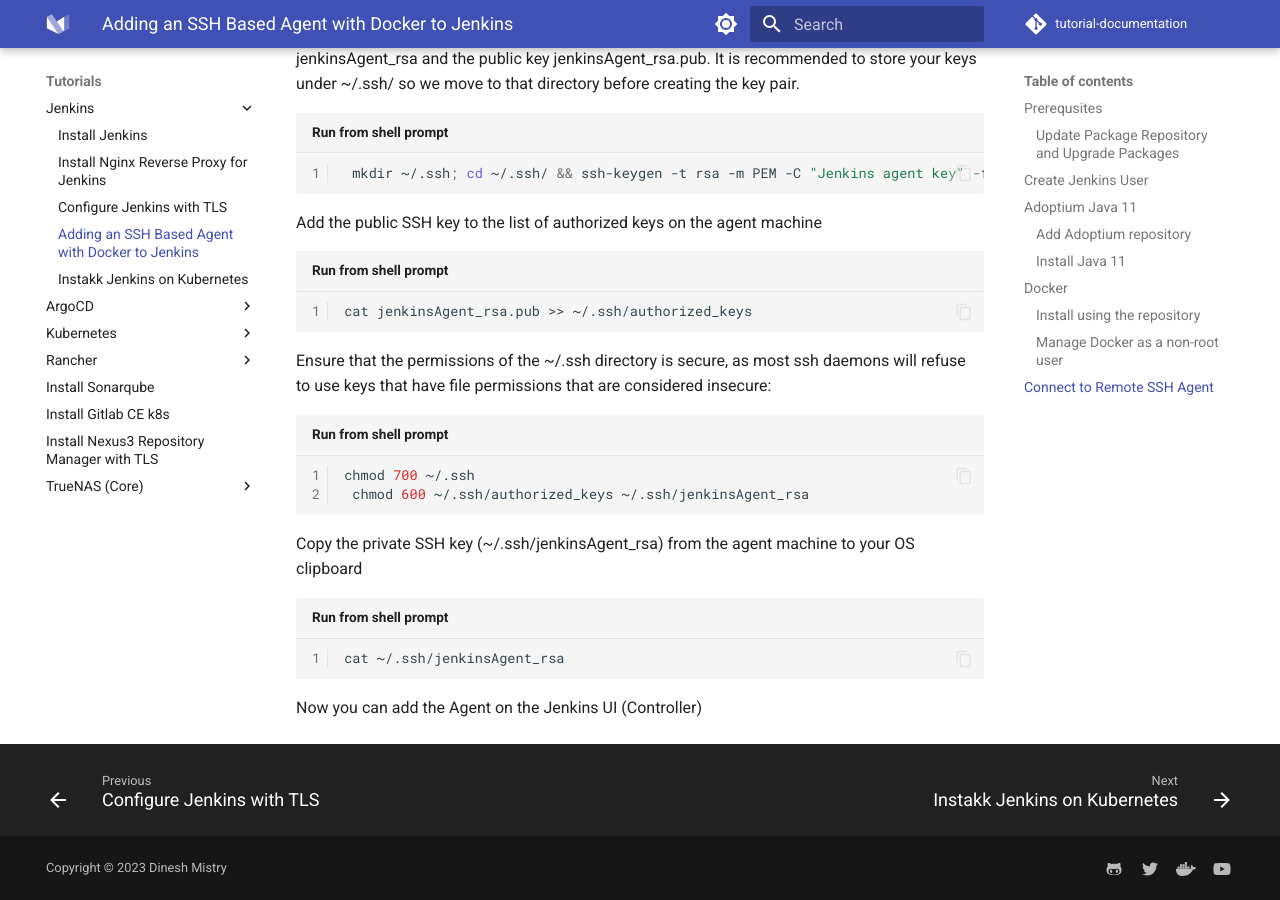
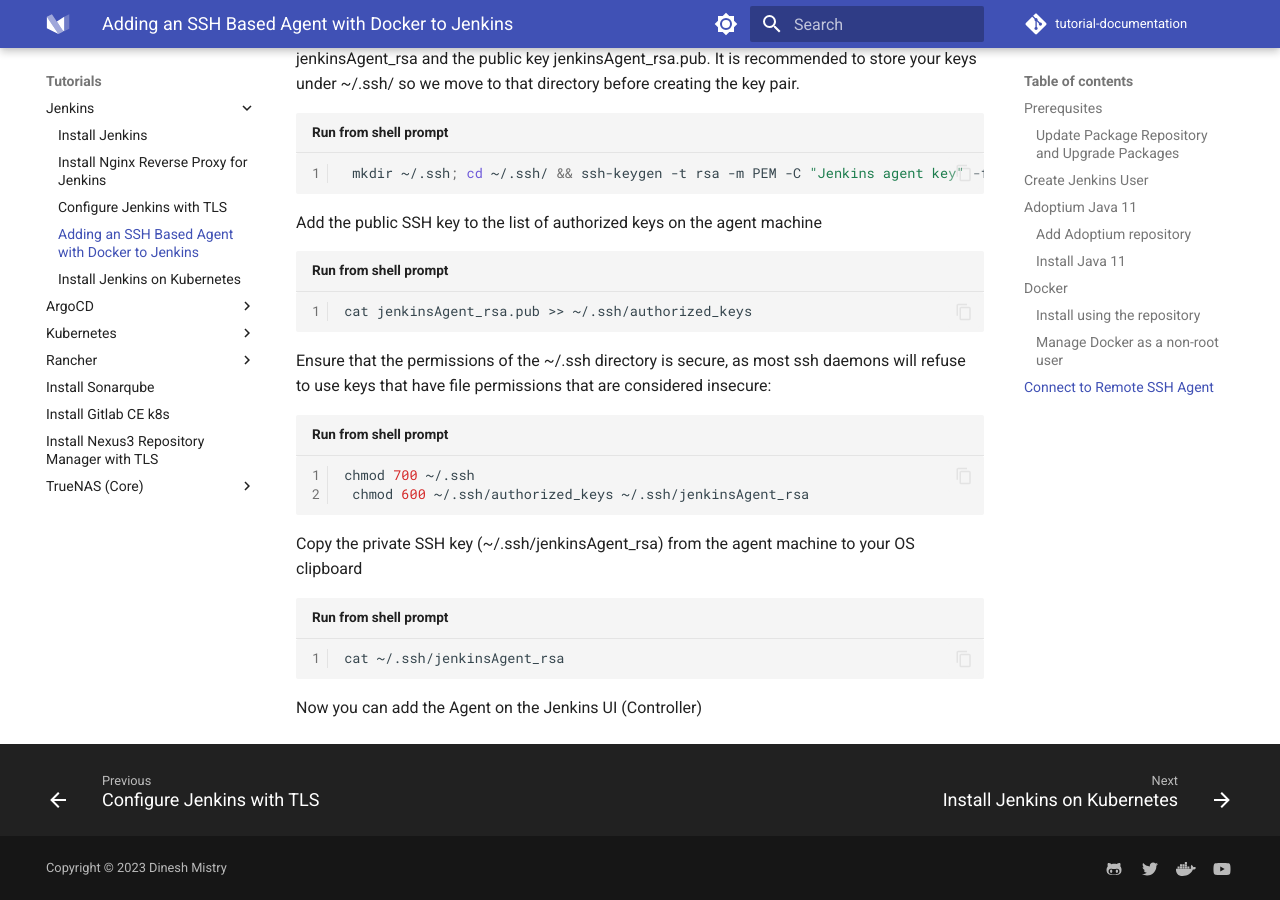
Before and after one commit to dmancloud/tutorial-documentation, an MkDocs documentation site: the page built from docs/jenkins-ssh-agent.md, in a window 1280 px wide and 900 px high, scrolled down 3148 px. Built offline with MkDocs 1.6.1 and Material for MkDocs 9.7.7, drawn with Linux system fonts in a browser that asks for light colours; comment, search, counter and statistics services are not loaded; the version menu is left out.

Commit message:
changed title for jenkins on k8s

```diff
--- a/mkdocs.yml
+++ b/mkdocs.yml
@@ -139,7 +139,7 @@
         - Install Nginx Reverse Proxy for Jenkins: install-nginx.md
         - Configure Jenkins with TLS: jenkins-ssl.md
         - Adding an SSH Based Agent with Docker to Jenkins: jenkins-ssh-agent.md
-        - Instakk Jenkins on Kubernetes: jenkins-in-kubernetes.md
+        - Install Jenkins on Kubernetes: jenkins-in-kubernetes.md
     - ArgoCD:
         - Install ArgoCD: install-argocd.md
         - ArgoCD Git Webhook: argocd-webhook.md
```
